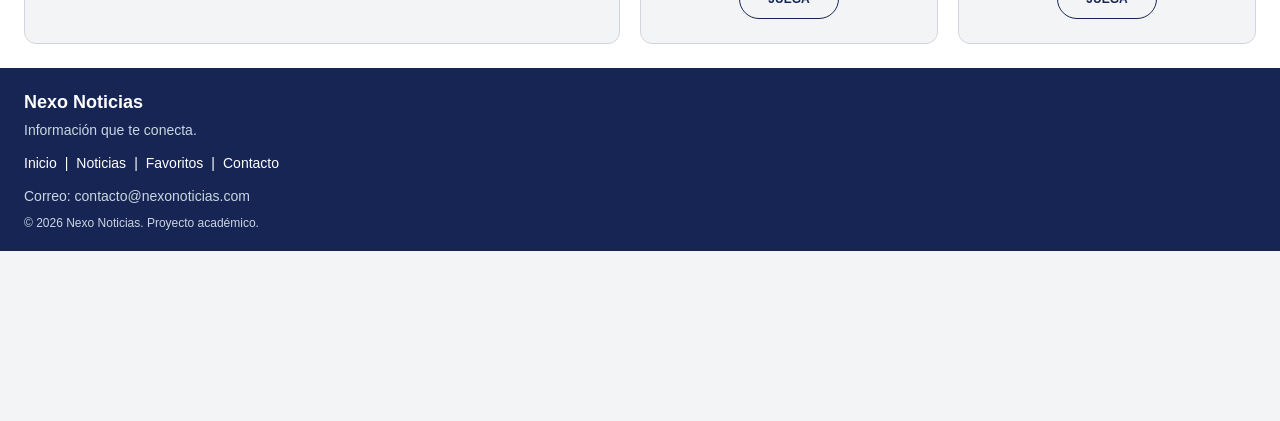
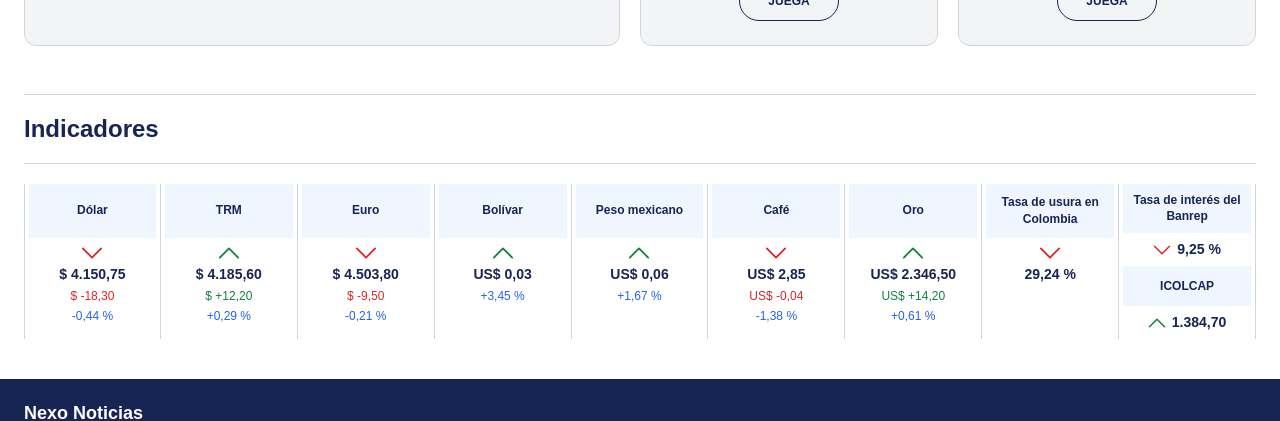
Before and after one commit to JOHN117-TECH/NEXO-NOTICIAS, a Next.js app: page / in a window 1280 px wide. Shown: the part 2052-2473 px from the top of the page. Before the commit the page ends 2303 px from the top, so only its background shows below. Built offline with nearby package versions, Linux system fonts and the light colour scheme; no server answers.

Commit message:
Se hizo la seccion de indicadores y se agregaron estilos al header

```diff
--- a/src/app/layout.tsx
+++ b/src/app/layout.tsx
@@ -31,7 +31,9 @@ export default function RootLayout({
           <Providers>
             <div className={layoutStyles.siteShell}>
               <Header />
-              {children}
+              <section className="mt-20">
+                {children}
+              </section>
               <Footer />
             </div>
           </Providers>
--- /dev/null
+++ b/src/app/noticias/page.module.css
@@ -0,0 +1,4 @@
+.categoryStart {
+  /* Compensa el mt-20 del layout y el pt-6 de esta página al seguir el ancla. */
+  scroll-margin-top: calc(5rem + 1.5rem);
+}
--- a/src/app/noticias/page.tsx
+++ b/src/app/noticias/page.tsx
@@ -2,6 +2,7 @@
 import { useI18n } from "@/hooks/useI18n";
 import layoutStyles from "@/app/layout.module.css";
 import typographyStyles from "@/components/ui/Typography.module.css";
+import newsPageStyles from "./page.module.css";
 import { NewsFilters } from "@/components/NewsFilters";
 import { NewsPagination } from "@/components/NewsPagination";
 import { useState } from "react";
@@ -10,7 +11,7 @@ import { NewsCard } from "@/components/News-card";
 import { NewsStatus } from "@/components/NewsStatus";
 import { NewsManager } from "@/components/News-manager";
 export default function Noticias() {
-  const { t } = useI18n();
+  const { t, locale } = useI18n();
 
   const { news, loading, error } = useNews();
   const [category, setCategory] = useState("Todas");
@@ -26,7 +27,10 @@ export default function Noticias() {
       id="contenido"
       className={[layoutStyles.listingPage, "px-6 pb-7 pt-6"].join(" ")}
     >
-      <div className={typographyStyles.pageIntro}>
+      <div
+        id={locale === "en" ? "categories" : "categorias"}
+        className={[typographyStyles.pageIntro, newsPageStyles.categoryStart].join(" ")}
+      >
         <h1>{t("Últimas noticias")}</h1>
         <p>
           {t("Mantente al día de tecnología, educación, turismo y actualidad.")}
--- a/src/app/page.tsx
+++ b/src/app/page.tsx
@@ -7,6 +7,7 @@ import Link from "next/link";
 
 import { NewsStatus } from "@/components/NewsStatus";
 import { MentalGamesSection } from "@/components/MentalGamesSection";
+import { IndicatorsSection } from "@/components/IndicatorsSection";
 import { OpinionsSection } from "@/components/OpinionsSection";
 import { VideoSlider } from "@/components/VideoSlider";
 import { HomeNewsGrid } from "@/components/HomeNewsGrid";
@@ -50,6 +51,7 @@ export default function Home() {
       </section>
       <OpinionsSection />
       <MentalGamesSection />
+      <IndicatorsSection />
     </main>
   );
 }
--- a/src/components/Header.tsx
+++ b/src/components/Header.tsx
@@ -30,7 +30,7 @@ const Header = () => {
       }}
       className={[
         headerStyles.siteHeader,
-        "flex flex-wrap items-center justify-between gap-5 px-6 py-5",
+        "flex flex-wrap items-center justify-between gap-5 px-6 py-5 sm:fixed sm:top-0 sm:left-0 sm:right-0 sm:z-50",
       ].join(" ")}
     >
       <Link
--- /dev/null
+++ b/src/components/IndicatorCard.module.css
@@ -0,0 +1,89 @@
+.card {
+  min-width: 0;
+  text-align: center;
+}
+
+.name {
+  display: flex;
+  align-items: center;
+  justify-content: center;
+  min-height: 54px;
+  padding: 8px;
+  background: var(--notice-bg);
+  color: var(--text);
+  font-size: 12px;
+  font-weight: 600;
+  line-height: 1.4;
+  overflow-wrap: anywhere;
+}
+
+.body {
+  padding: 8px 4px 12px;
+}
+
+.quote {
+  display: flex;
+  flex-direction: column;
+  align-items: center;
+  gap: 4px;
+}
+
+.arrow {
+  display: block;
+  width: 22px;
+  height: 14px;
+}
+
+.value {
+  color: var(--text);
+  font-size: 14px;
+  font-weight: 600;
+  line-height: 1.5;
+  font-variant-numeric: tabular-nums;
+}
+
+.change, .changePercent {
+  margin-top: 2px;
+  font-size: 12px;
+  line-height: 1.5;
+  font-variant-numeric: tabular-nums;
+}
+
+.changePercent {
+  color: var(--link);
+}
+
+.up { color: var(--indicator-up); }
+.down { color: var(--indicator-down); }
+
+.compact .name {
+  min-height: 40px;
+}
+
+.compact .body {
+  padding-block: 6px;
+}
+
+.compact .quote {
+  flex-direction: row;
+  justify-content: center;
+  flex-wrap: wrap;
+  gap: 6px;
+}
+
+.compact .arrow {
+  width: 18px;
+  height: 12px;
+}
+
+.srOnly {
+  position: absolute;
+  width: 1px;
+  height: 1px;
+  padding: 0;
+  margin: -1px;
+  overflow: hidden;
+  clip: rect(0, 0, 0, 0);
+  white-space: nowrap;
+  border: 0;
+}
--- /dev/null
+++ b/src/components/IndicatorCard.tsx
@@ -0,0 +1,41 @@
+"use client";
+
+import { useI18n } from "@/hooks/useI18n";
+import type { Indicator } from "@/lib/indicators";
+import styles from "./IndicatorCard.module.css";
+
+export function IndicatorCard({ indicator, compact = false }: { indicator: Indicator; compact?: boolean }) {
+  const { t, locale } = useI18n();
+  const numberLocale = locale === "en" ? "en-US" : "es-CO";
+  const number = new Intl.NumberFormat(numberLocale, { minimumFractionDigits: 2, maximumFractionDigits: 2 });
+  const signedNumber = new Intl.NumberFormat(numberLocale, { minimumFractionDigits: 2, maximumFractionDigits: 2, signDisplay: "always" });
+  const prefix = indicator.format === "COP" ? "$ " : indicator.format === "USD" ? "US$ " : "";
+  const suffix = indicator.format === "percent" ? " %" : "";
+  const trendClass = indicator.direction === "up" ? styles.up : styles.down;
+
+  return (
+    <article className={[styles.card, compact ? styles.compact : ""].join(" ")}>
+      <h3 className={styles.name}>{t(indicator.name)}</h3>
+      <div className={styles.body}>
+        <div className={styles.quote}>
+          <span className={trendClass}>
+            <svg className={styles.arrow} viewBox="0 0 24 14" fill="none" aria-hidden="true">
+              <path d={indicator.direction === "up" ? "M2 12 12 2 22 12" : "M2 2 12 12 22 2"} stroke="currentColor" strokeWidth="2" strokeLinecap="round" strokeLinejoin="round" />
+            </svg>
+            <span className={styles.srOnly}>{t(indicator.direction === "up" ? "Sube" : "Baja")}: </span>
+          </span>
+          <p className={styles.value}>{prefix}{number.format(indicator.value)}{suffix}</p>
+        </div>
+        {indicator.change !== undefined && (
+          <p className={[styles.change, trendClass].join(" ")}>
+            <span className={styles.srOnly}>{t("Variación diaria")}: </span>
+            {prefix}{signedNumber.format(indicator.change)}
+          </p>
+        )}
+        {indicator.changePercent !== undefined && (
+          <p className={styles.changePercent}>{signedNumber.format(indicator.changePercent)} %</p>
+        )}
+      </div>
+    </article>
+  );
+}
--- /dev/null
+++ b/src/components/IndicatorsSection.module.css
@@ -0,0 +1,74 @@
+.section {
+  --indicator-up: #15803d;
+  --indicator-down: #dc2626;
+  margin-bottom: 16px;
+  padding: 24px;
+  background: var(--surface);
+  color: var(--text);
+}
+
+:global(:root[data-theme='dark']) .section {
+  --indicator-up: #4ade80;
+  --indicator-down: #f87171;
+}
+
+.heading {
+  padding-block: 16px;
+  margin-bottom: 20px;
+  border-block: 1px solid var(--border);
+  font-size: 24px;
+  font-weight: 700;
+}
+
+.grid {
+  display: grid;
+  grid-template-columns: repeat(9, minmax(0, 1fr));
+  gap: 20px 0;
+  list-style: none;
+  margin: 0;
+  padding: 0;
+}
+
+.cell {
+  min-width: 0;
+  padding-inline: 4px;
+  border-inline-end: 1px solid var(--border);
+}
+
+.cell:first-child {
+  border-inline-start: 1px solid var(--border);
+}
+
+.stacked {
+  display: grid;
+  align-content: start;
+}
+
+.note {
+  margin-top: 16px;
+  color: var(--text-muted);
+  font-size: 12px;
+}
+
+@media (max-width: 1199px) {
+  .grid {
+    grid-template-columns: repeat(5, minmax(0, 1fr));
+  }
+}
+
+@media (max-width: 767px) {
+  .grid {
+    grid-template-columns: repeat(3, minmax(0, 1fr));
+  }
+}
+
+@media (max-width: 479px) {
+  .grid {
+    grid-template-columns: repeat(2, minmax(0, 1fr));
+  }
+  .stacked {
+    grid-column: 1 / -1;
+    grid-template-columns: repeat(2, minmax(0, 1fr));
+    gap: 8px;
+  }
+}
--- /dev/null
+++ b/src/components/IndicatorsSection.tsx
@@ -0,0 +1,27 @@
+"use client";
+
+import { useI18n } from "@/hooks/useI18n";
+import { indicators, interestRate, stockIndex } from "@/lib/indicators";
+import { IndicatorCard } from "./IndicatorCard";
+import styles from "./IndicatorsSection.module.css";
+
+export function IndicatorsSection() {
+  const { t } = useI18n();
+
+  return (
+    <section className={styles.section} aria-labelledby="home-indicators">
+      <h2 className={styles.heading} id="home-indicators">{t("Indicadores")}</h2>
+      <ul className={styles.grid}>
+        {indicators.map((indicator) => (
+          <li className={styles.cell} key={indicator.id}>
+            <IndicatorCard indicator={indicator} />
+          </li>
+        ))}
+        <li className={[styles.cell, styles.stacked].join(" ")}>
+          <IndicatorCard indicator={interestRate} compact />
+          <IndicatorCard indicator={stockIndex} compact />
+        </li>
+      </ul>
+    </section>
+  );
+}
--- a/src/components/NewsFilters.tsx
+++ b/src/components/NewsFilters.tsx
@@ -15,12 +15,11 @@ export function NewsFilters({
   onCategoryChange,
   onPageSizeChange,
 }: Props) {
-  const { t, locale } = useI18n();
+  const { t } = useI18n();
 
   return (
     <div className={newsStyles.toolbar}>
       <div
-        id={locale === "en" ? "categories" : "categorias"}
         aria-label={t("Filtrar noticias por categoría")}
         className="flex flex-wrap gap-2"
       >
--- /dev/null
+++ b/src/lib/indicators.ts
@@ -0,0 +1,29 @@
+export interface Indicator {
+  id: string;
+  name: string;
+  value: number;
+  format: "COP" | "USD" | "percent" | "number";
+  direction: "up" | "down";
+  change?: number;
+  changePercent?: number;
+}
+
+// Datos de ejemplo para la sección; no representan cotizaciones en tiempo real.
+export const indicators: Indicator[] = [
+  { id: "dollar", name: "Dólar", value: 4150.75, format: "COP", direction: "down", change: -18.3, changePercent: -0.44 },
+  { id: "trm", name: "TRM", value: 4185.6, format: "COP", direction: "up", change: 12.2, changePercent: 0.29 },
+  { id: "euro", name: "Euro", value: 4503.8, format: "COP", direction: "down", change: -9.5, changePercent: -0.21 },
+  { id: "bolivar", name: "Bolívar", value: 0.03, format: "USD", direction: "up", changePercent: 3.45 },
+  { id: "mexican-peso", name: "Peso mexicano", value: 0.06, format: "USD", direction: "up", changePercent: 1.67 },
+  { id: "coffee", name: "Café", value: 2.85, format: "USD", direction: "down", change: -0.04, changePercent: -1.38 },
+  { id: "gold", name: "Oro", value: 2346.5, format: "USD", direction: "up", change: 14.2, changePercent: 0.61 },
+  { id: "usury", name: "Tasa de usura en Colombia", value: 29.24, format: "percent", direction: "down" },
+];
+
+export const interestRate: Indicator = {
+  id: "interest-rate", name: "Tasa de interés del Banrep", value: 9.25, format: "percent", direction: "down",
+};
+
+export const stockIndex: Indicator = {
+  id: "icolcap", name: "ICOLCAP", value: 1384.7, format: "number", direction: "up",
+};
--- a/src/locales/en.json
+++ b/src/locales/en.json
@@ -178,5 +178,20 @@
   "Encuentra las palabras ocultas. ¿Aceptas el desafío?": "Find the hidden words. Are you up for the challenge?",
   "Juega": "Play",
   "Jugar: {title}": "Play: {title}",
-  "Próximamente": "Coming soon"
+  "Próximamente": "Coming soon",
+  "Indicadores": "Indicators",
+  "Dólar": "Dollar",
+  "TRM": "Exchange rate (TRM)",
+  "Euro": "Euro",
+  "Bolívar": "Bolivar",
+  "Peso mexicano": "Mexican peso",
+  "Café": "Coffee",
+  "Oro": "Gold",
+  "Tasa de usura en Colombia": "Colombian usury rate",
+  "Tasa de interés del Banrep": "Banrep interest rate",
+  "ICOLCAP": "ICOLCAP",
+  "Sube": "Up",
+  "Baja": "Down",
+  "Variación diaria": "Daily change",
+  "Datos de ejemplo": "Sample data"
 }
```
